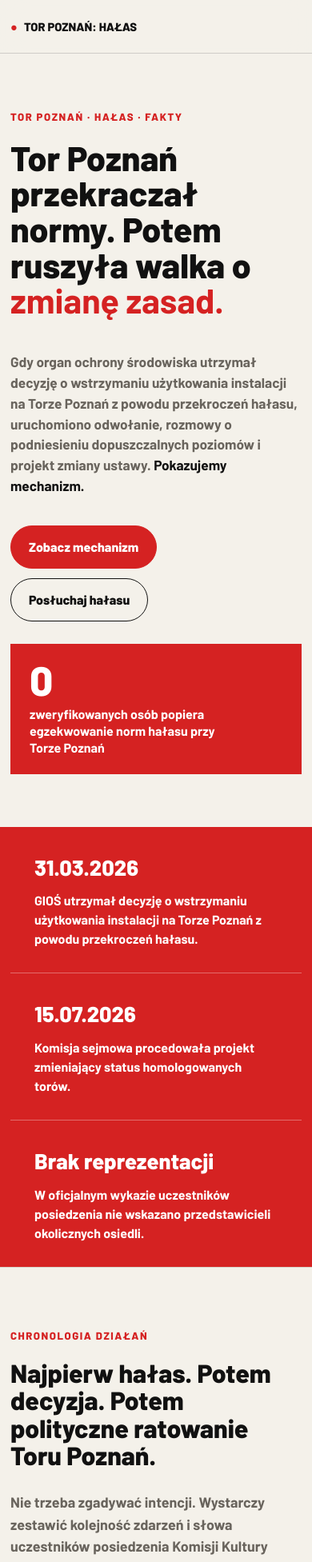
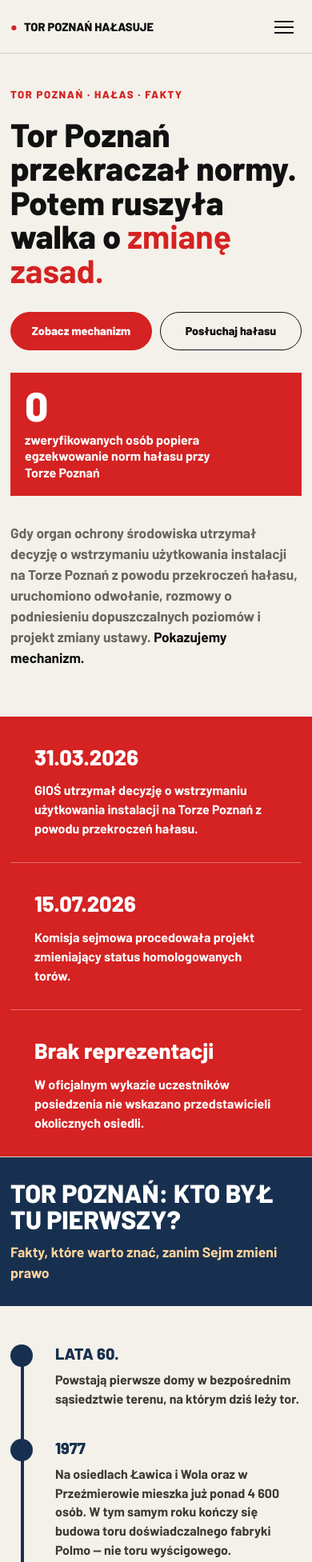
Before and after one commit to torpoznanhalas/strona-publiczna, a Next.js app: page / in a window 390 px wide. Shown: the top 1953 px of the page at 80% size. Built offline with nearby package versions, Linux system fonts and the light colour scheme; no server answers; the database is empty.

Commit message:
Add files via upload
Nowy hero, menu mobilne i oś czasu

```diff
--- a/app/globals.css
+++ b/app/globals.css
@@ -918,3 +918,312 @@
     grid-template-columns: 1fr;
   }
 }
+
+/* Final layout adjustments: compact hero, responsive menu and history timeline */
+
+.hero {
+  min-height: auto;
+}
+
+.hero-grid {
+  align-items: start;
+  padding: 64px 0 72px;
+}
+
+.hero-main {
+  min-width: 0;
+}
+
+.hero-aside {
+  align-self: end;
+  padding: 0 0 8px;
+}
+
+.hero-buttons {
+  margin-top: 30px;
+}
+
+.hero-support-counter {
+  max-width: 560px;
+}
+
+.menu-toggle {
+  display: none;
+  width: 44px;
+  height: 44px;
+  padding: 10px;
+  border: 0;
+  background: transparent;
+  cursor: pointer;
+}
+
+.menu-toggle span {
+  display: block;
+  height: 2px;
+  margin: 5px 0;
+  background: var(--text);
+  transition: transform 160ms ease, opacity 160ms ease;
+}
+
+.history-section {
+  padding: 0 0 94px;
+  border-top: 1px solid var(--line);
+  background: var(--background);
+}
+
+.history-header {
+  margin: 0 calc((100vw - min(calc(100vw - 40px), var(--max))) / -2) 64px;
+  padding: 36px max(20px, calc((100vw - var(--max)) / 2));
+  color: white;
+  background: #18304f;
+}
+
+.history-header h2 {
+  margin: 0;
+  font-size: clamp(2rem, 4vw, 3.45rem);
+  line-height: 1.05;
+}
+
+.history-header p {
+  margin: 10px 0 0;
+  color: #ffd39c;
+  font-size: clamp(1.1rem, 2vw, 1.55rem);
+  font-weight: 500;
+}
+
+.history-timeline {
+  position: relative;
+  display: grid;
+  grid-template-columns: repeat(6, minmax(0, 1fr));
+  gap: 24px;
+  padding-top: 30px;
+}
+
+.history-timeline::before {
+  content: "";
+  position: absolute;
+  top: 43px;
+  left: 3%;
+  right: 3%;
+  height: 4px;
+  background: #18304f;
+}
+
+.history-point {
+  position: relative;
+  padding-top: 36px;
+}
+
+.history-dot {
+  position: absolute;
+  z-index: 1;
+  top: 0;
+  left: 0;
+  width: 28px;
+  height: 28px;
+  border-radius: 50%;
+}
+
+.history-dot-blue {
+  background: #18304f;
+}
+
+.history-dot-red {
+  background: #c83b2e;
+}
+
+.history-point h3 {
+  margin: 0 0 10px;
+  color: #18304f;
+  font-size: clamp(1.05rem, 1.55vw, 1.35rem);
+  line-height: 1.12;
+}
+
+.history-point-alert h3 {
+  color: #c83b2e;
+}
+
+.history-point p {
+  margin: 0;
+  color: #3d3a36;
+  font-size: 0.95rem;
+  line-height: 1.48;
+}
+
+.history-conclusion {
+  display: grid;
+  gap: 4px;
+  margin-top: 52px;
+  padding: 24px;
+  color: white;
+  background: #18304f;
+  text-align: center;
+  border-radius: 12px;
+}
+
+.history-conclusion strong {
+  font-size: clamp(1.25rem, 2.2vw, 2rem);
+}
+
+.history-conclusion span {
+  color: #ffd39c;
+  font-size: clamp(1rem, 1.7vw, 1.35rem);
+}
+
+.history-sources {
+  margin: 16px 0 0;
+  color: #8f8b85;
+  font-size: 0.85rem;
+  font-weight: 500;
+}
+
+@media (max-width: 1000px) {
+  .hero-grid {
+    grid-template-columns: 1fr;
+    gap: 34px;
+  }
+
+  .hero-aside {
+    max-width: 720px;
+  }
+
+  .menu-toggle {
+    display: block;
+    position: relative;
+    z-index: 3;
+  }
+
+  .nav {
+    display: none;
+    position: absolute;
+    top: 100%;
+    left: 0;
+    right: 0;
+    flex-direction: column;
+    align-items: stretch;
+    gap: 0;
+    padding: 12px 20px 20px;
+    border-bottom: 1px solid var(--line);
+    background: rgba(244, 241, 234, 0.99);
+    box-shadow: 0 18px 35px rgba(0, 0, 0, 0.08);
+  }
+
+  .nav-open {
+    display: flex;
+  }
+
+  .nav a {
+    padding: 14px 0;
+    border-bottom: 1px solid var(--line);
+    font-size: 1rem;
+  }
+
+  .nav a:last-child {
+    border-bottom: 0;
+  }
+
+  .history-timeline {
+    grid-template-columns: repeat(3, minmax(0, 1fr));
+    gap: 38px 24px;
+  }
+
+  .history-timeline::before {
+    display: none;
+  }
+
+  .history-point {
+    padding-top: 38px;
+    border-top: 4px solid #18304f;
+  }
+
+  .history-point-alert {
+    border-top-color: #c83b2e;
+  }
+
+  .history-dot {
+    top: -16px;
+  }
+}
+
+@media (max-width: 720px) {
+  .hero-grid {
+    padding: 42px 0 52px;
+  }
+
+  .hero h1 {
+    font-size: clamp(2.1rem, 10.5vw, 3.2rem);
+  }
+
+  .hero-buttons {
+    display: grid;
+    grid-template-columns: 1fr 1fr;
+    gap: 10px;
+  }
+
+  .hero-buttons .button {
+    min-height: 48px;
+    padding: 12px 14px;
+    font-size: 0.9rem;
+  }
+
+  .hero-support-counter {
+    max-width: none;
+    padding: 18px;
+  }
+
+  .history-section {
+    padding-bottom: 74px;
+  }
+
+  .history-header {
+    margin-bottom: 48px;
+    padding-top: 28px;
+    padding-bottom: 28px;
+  }
+
+  .history-timeline {
+    display: grid;
+    grid-template-columns: 1fr;
+    gap: 0;
+    padding: 0 0 0 44px;
+  }
+
+  .history-timeline::before {
+    display: block;
+    top: 4px;
+    bottom: 4px;
+    left: 13px;
+    right: auto;
+    width: 4px;
+    height: auto;
+  }
+
+  .history-point,
+  .history-point-alert {
+    min-height: 0;
+    padding: 0 0 38px 12px;
+    border-top: 0;
+  }
+
+  .history-point:last-child {
+    padding-bottom: 0;
+  }
+
+  .history-dot {
+    top: 0;
+    left: -44px;
+  }
+
+  .history-point h3 {
+    font-size: 1.25rem;
+  }
+
+  .history-point p {
+    font-size: 1rem;
+  }
+
+  .history-conclusion {
+    margin-top: 42px;
+    padding: 22px 18px;
+  }
+}
--- a/app/page.tsx
+++ b/app/page.tsx
@@ -36,19 +36,12 @@
     <>
       <section className="hero">
         <div className="container hero-grid">
-          <div>
+          <div className="hero-main">
             <p className="eyebrow">Tor Poznań · hałas · fakty</p>
             <h1>
               Tor Poznań przekraczał normy. Potem ruszyła walka o <strong>zmianę zasad.</strong>
             </h1>
-          </div>
-          <aside className="hero-aside">
-            <p>
-              Gdy organ ochrony środowiska utrzymał decyzję o wstrzymaniu użytkowania instalacji
-              na Torze Poznań z powodu przekroczeń hałasu, uruchomiono odwołanie, rozmowy o
-              podniesieniu dopuszczalnych poziomów i projekt zmiany ustawy. <strong>Pokazujemy mechanizm.</strong>
-            </p>
-            <div className="button-row">
+            <div className="button-row hero-buttons">
               <a className="button button-accent" href="#mechanizm">
                 Zobacz mechanizm
               </a>
@@ -62,6 +55,13 @@
                 zweryfikowanych osób popiera egzekwowanie norm hałasu przy Torze Poznań
               </span>
             </Link>
+          </div>
+          <aside className="hero-aside">
+            <p>
+              Gdy organ ochrony środowiska utrzymał decyzję o wstrzymaniu użytkowania instalacji
+              na Torze Poznań z powodu przekroczeń hałasu, uruchomiono odwołanie, rozmowy o
+              podniesieniu dopuszczalnych poziomów i projekt zmiany ustawy. <strong>Pokazujemy mechanizm.</strong>
+            </p>
           </aside>
         </div>
       </section>
@@ -86,6 +86,53 @@
               W oficjalnym wykazie uczestników posiedzenia nie wskazano przedstawicieli okolicznych osiedli.
             </p>
           </div>
+        </div>
+      </section>
+
+
+      <section className="history-section" aria-labelledby="historia-toru">
+        <div className="container">
+          <div className="history-header">
+            <h2 id="historia-toru">TOR POZNAŃ: KTO BYŁ TU PIERWSZY?</h2>
+            <p>Fakty, które warto znać, zanim Sejm zmieni prawo</p>
+          </div>
+          <div className="history-timeline">
+            <article className="history-point">
+              <span className="history-dot history-dot-blue" aria-hidden="true" />
+              <h3>LATA 60.</h3>
+              <p>Powstają pierwsze domy w bezpośrednim sąsiedztwie terenu, na którym dziś leży tor.</p>
+            </article>
+            <article className="history-point">
+              <span className="history-dot history-dot-blue" aria-hidden="true" />
+              <h3>1977</h3>
+              <p>Na osiedlach Ławica i Wola oraz w Przeźmierowie mieszka już <strong>ponad 4 600 osób.</strong> W tym samym roku kończy się budowa <strong>toru doświadczalnego</strong> fabryki Polmo — nie toru wyścigowego.</p>
+            </article>
+            <article className="history-point history-point-alert">
+              <span className="history-dot history-dot-red" aria-hidden="true" />
+              <h3>PRZEŁOM LAT 70. I 80.</h3>
+              <p>Tor doświadczalny zostaje przekształcony w tor wyścigowy — <strong>bez pozwolenia na budowę.</strong> Sam twórca toru nazwał go później „dziką inwestycją”.</p>
+            </article>
+            <article className="history-point history-point-alert">
+              <span className="history-dot history-dot-red" aria-hidden="true" />
+              <h3>LATA 80.</h3>
+              <p>Budową toru zajmują się <strong>NIK i prokuratura.</strong> Stan wojenny przerywa postępowanie — nikt nie ponosi odpowiedzialności.</p>
+            </article>
+            <article className="history-point">
+              <span className="history-dot history-dot-blue" aria-hidden="true" />
+              <h3>2026</h3>
+              <p>Główny Inspektor Ochrony Środowiska nakazuje zamknięcie toru za <strong>przekraczanie norm hałasu.</strong></p>
+            </article>
+            <article className="history-point history-point-alert">
+              <span className="history-dot history-dot-red" aria-hidden="true" />
+              <h3>15 LIPCA 2026</h3>
+              <p>Sejm proceduje ustawę, która ma <strong>wyłączyć tory spod kontroli hałasu</strong> — wbrew unijnej dyrektywie 2002/49/WE i mimo zastrzeżeń Ministerstwa Klimatu i Środowiska.</p>
+            </article>
+          </div>
+          <div className="history-conclusion">
+            <strong>To nie mieszkańcy sprowadzili się do toru.</strong>
+            <span>To tor powstał wśród mieszkańców — bez pozwolenia na budowę.</span>
+          </div>
+          <p className="history-sources">Źródła: dane meldunkowe, raport NIK, F. Czekała „Miasto nie do Poznania” | Stowarzyszenie Ławica-Bajkowe</p>
         </div>
       </section>
 
@@ -181,68 +228,26 @@
         </div>
       </section>
 
-      <section className="section">
-        <div className="container">
-          <div className="section-header">
-            <p className="eyebrow">Co robi się zamiast ograniczenia emisji</p>
-            <h2 className="section-title">Domy nie stały się mniej mieszkalne. Hałas nie stał się mniej uciążliwy.</h2>
+      <VideoSection />
+
+      <section className="section" id="poparcie">
+        <div className="container support-layout">
+          <div>
+            <p className="eyebrow">Społeczny mandat</p>
+            <h2 className="section-title">Prawo ma chronić ludzi, nie wygodę operatora Toru Poznań.</h2>
+            <SupporterCounter large />
+            <p className="section-lead">
+              zweryfikowanych osób popiera egzekwowanie norm hałasu oraz przejrzyste zasady działania
+              Toru Poznań.
+            </p>
+            <p className="section-lead">
+              Licznik pokazuje tylko wpisy zatwierdzone po weryfikacji. Dane kontaktowe nie są publiczne.
+            </p>
           </div>
-          <div className="statement">
-            <p>Ma zmienić się norma, kwalifikacja terenu albo prawo chroniące Tor Poznań.</p>
-          </div>
-          <p className="section-lead">
-            Automobilklub Wielkopolski skorzystał z drogi odwoławczej. Równolegle politycy i przedstawiciele
-            środowiska motorowego pracowali nad rozwiązaniami pozwalającymi Torowi Poznań działać dalej.
-            Mieszkańcy mają prawo wiedzieć, kto podejmował te działania, na jakiej podstawie i dlaczego
-            priorytetem nie stało się trwałe ograniczenie hałasu u źródła.
-          </p>
+          <SupportForm />
         </div>
       </section>
 
-      <VideoSection />
-
-      <section className="section section-red">
-        <div className="container">
-          <div className="section-header">
-            <p className="eyebrow">Automobilklub Wielkopolski</p>
-            <h2 className="section-title">Odwołanie jest prawem. Działanie za zamkniętymi drzwiami nie może zastąpić odpowiedzialności.</h2>
-            <p className="section-lead">
-              Automobilklub skorzystał z odwołania, a wykonanie decyzji zostało wstrzymane. W tym samym
-              czasie politycy i przedstawiciele środowiska motorowego szukali sposobu, by Tor Poznań mógł
-              działać dalej: przez zmianę prawa, zmianę kwalifikacji terenu albo podniesienie dopuszczalnego
-              hałasu. Nie przedstawiono mieszkańcom równie konkretnego, wiążącego planu redukcji emisji u źródła.
-            </p>
-          </div>
-
-          <div className="accountability-grid">
-            <article className="accountability-card">
-              <span>01</span>
-              <h3>Pełny kalendarz komercyjnego wykorzystania Toru Poznań</h3>
-              <p>Ile dni w roku Tor Poznań wynajmowano prywatnym i zagranicznym organizatorom oraz na jakich warunkach?</p>
-            </article>
-            <article className="accountability-card">
-              <span>02</span>
-              <h3>Wyniki kontroli każdego pojazdu</h3>
-              <p>Jakie limity obowiązywały przy wjeździe, ile pojazdów odrzucono i gdzie są raporty z kontroli?</p>
-            </article>
-            <article className="accountability-card">
-              <span>03</span>
-              <h3>Rejestr spotkań i działań lobbingowych</h3>
-              <p>Z kim spotykali się przedstawiciele operatora Toru Poznań po decyzji GIOŚ i jakie rozwiązania proponowali?</p>
-            </article>
-            <article className="accountability-card">
-              <span>04</span>
-              <h3>Wyjaśnienie odejścia od wcześniejszych ograniczeń</h3>
-              <p>Kto zdecydował o rezygnacji z modelu kontroli, ograniczonej liczby głośnych dni i konsultacji z mieszkańcami?</p>
-            </article>
-          </div>
-
-          <p className="accountability-note">
-            Automobilklub Wielkopolski może przekazać dokumenty, sprostowanie lub odpowiedź na adres
-            <a href="mailto:halastorpoznan@gmail.com"> halastorpoznan@gmail.com</a>. Opublikujemy rzeczową odpowiedź wraz ze źródłami.
-          </p>
-        </div>
-      </section>
 
       <section className="section section-dark">
         <div className="container">
@@ -264,24 +269,6 @@
               </article>
             ))}
           </div>
-        </div>
-      </section>
-
-      <section className="section" id="poparcie">
-        <div className="container support-layout">
-          <div>
-            <p className="eyebrow">Społeczny mandat</p>
-            <h2 className="section-title">Prawo ma chronić ludzi, nie wygodę operatora Toru Poznań.</h2>
-            <SupporterCounter large />
-            <p className="section-lead">
-              zweryfikowanych osób popiera egzekwowanie norm hałasu oraz przejrzyste zasady działania
-              Toru Poznań.
-            </p>
-            <p className="section-lead">
-              Licznik pokazuje tylko wpisy zatwierdzone po weryfikacji. Dane kontaktowe nie są publiczne.
-            </p>
-          </div>
-          <SupportForm />
         </div>
       </section>
 
--- a/components/Header.tsx
+++ b/components/Header.tsx
@@ -1,19 +1,39 @@
+"use client";
+
 import Link from "next/link";
+import { useState } from "react";
 
 export function Header() {
+  const [open, setOpen] = useState(false);
+
+  const closeMenu = () => setOpen(false);
+
   return (
     <header className="header">
       <div className="container header-inner">
-        <Link className="brand" href="/" aria-label="Tor Poznań Hałas — strona główna">
+        <Link className="brand" href="/" aria-label="Tor Poznań hałasuje — strona główna" onClick={closeMenu}>
           <span className="brand-mark">●</span>
-          <span>TOR POZNAŃ: HAŁAS</span>
+          <span>TOR POZNAŃ HAŁASUJE</span>
         </Link>
 
-        <nav className="nav" aria-label="Główna nawigacja">
-          <Link href="/#fakty">Fakty</Link>
-          <Link href="/#nagrania">Nagrania</Link>
-          <Link href="/media">Dla mediów</Link>
-          <Link href="/#poparcie">Poprzyj</Link>
+        <button
+          className="menu-toggle"
+          type="button"
+          aria-expanded={open}
+          aria-controls="main-navigation"
+          aria-label={open ? "Zamknij menu" : "Otwórz menu"}
+          onClick={() => setOpen((value) => !value)}
+        >
+          <span />
+          <span />
+          <span />
+        </button>
+
+        <nav id="main-navigation" className={`nav${open ? " nav-open" : ""}`} aria-label="Główna nawigacja">
+          <Link href="/#fakty" onClick={closeMenu}>Fakty</Link>
+          <Link href="/#nagrania" onClick={closeMenu}>Nagrania</Link>
+          <Link href="/media" onClick={closeMenu}>Dla mediów</Link>
+          <Link href="/#poparcie" onClick={closeMenu}>Poprzyj</Link>
         </nav>
       </div>
     </header>
```
